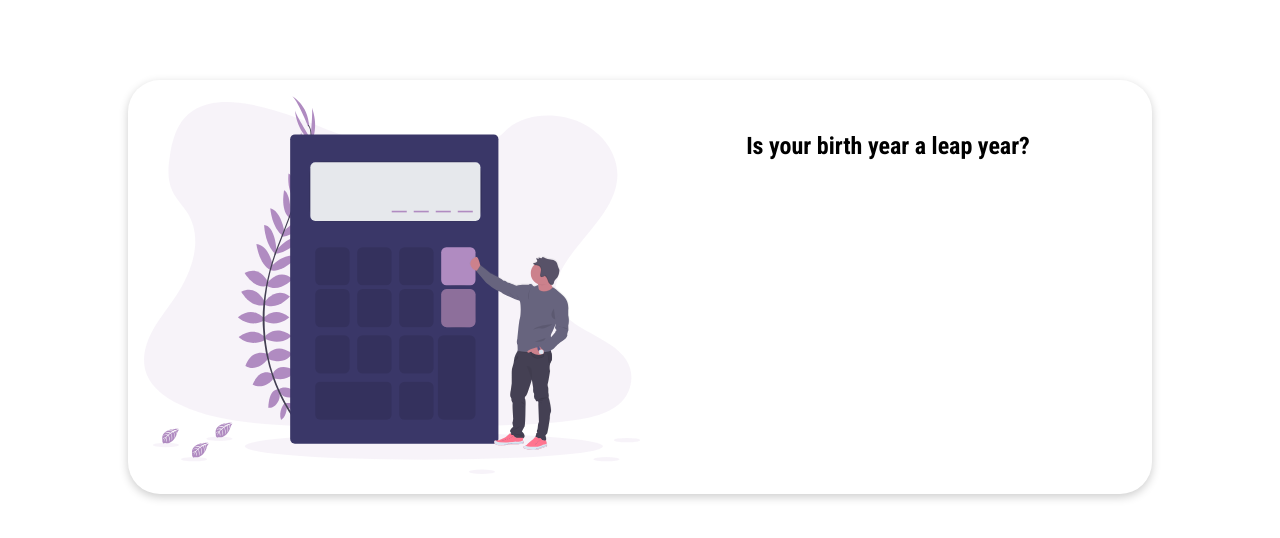
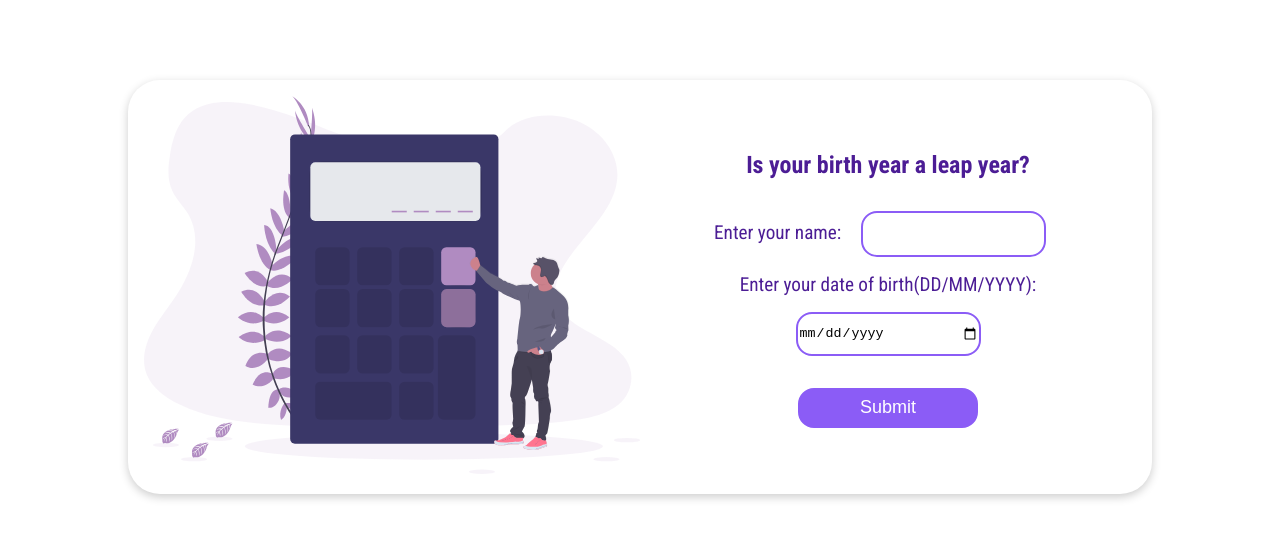
Before and after one commit to divyangana98/leap-year-gui, a plain HTML site: page index.html in a window 1280 px wide. Drawn offline with Linux system fonts and the light colour scheme.

Commit message:
Added input fields and style

```diff
--- a/index.html
+++ b/index.html
@@ -16,7 +16,22 @@
             </div>
             <div id="right">
                 <div>
-                <h1>Is your birth year a leap year?</h1>
+                    <h1>Is your birth year a leap year?</h1>
+                    <!-- <label id="name">Enter your name</label> -->
+                    <div class="input-div">
+                        <label id="name">Enter your name:</label>
+                        <input type="text" name="userName" class="name-input" id="username">
+                    </div>
+                    <div class="input-div">
+                        <label id="name">Enter your date of birth(DD/MM/YYYY):</label>
+                        <input type="date"  name="dob" class="dob-input" id="dob">
+                    </div>
+                    <div class="button">
+                        <button id="btn-submit">Submit</button>
+                    </div>
+                    <!-- <div class="output">
+                        <p><span id="output-username"></span>Your birthday is a leap year</p>
+                    </div> -->
                 </div>
             </div>
         </section>
--- a/style.css
+++ b/style.css
@@ -1,8 +1,14 @@
 @import url('https://fonts.googleapis.com/css2?family=Roboto+Condensed:wght@400;700&display=swap');
+
+:root {
+    --text-color:#4C1D95;
+    --box-color:#8B5CF6;
+}
 
 body{
     font-family: 'Roboto Condensed', sans-serif;
     margin:0px;
+    color: var(--text-color);
 }
 
 section div {
@@ -11,40 +17,82 @@ section div {
 
 #container {
     display: flex;
-    /* max-height:100%;
-    max-width: 100%; */
-    width:80%;
+     width:80%;
     margin: auto;
     margin-top: 5rem;
     box-shadow: 0 3px 10px rgb(0 0 0 / 0.2);
     border-radius: 2rem;
+    flex-wrap: wrap;
 
 
 }
  #left{
     max-width: 500px;
     width: 500px;
-    /* box-shadow: 0 3px 10px rgb(0 0 0 / 0.2);
-    border-radius: 2rem; */
     height:auto;
-    /* overflow:hidden; */
+
 }
 
 img {
     width:500px;
-
     padding:1rem;
     max-width: 100%;
     max-height: 100%;
 }
 #right{
    padding:0rem 1rem 1rem 1rem;
-
+   place-content: center;
 
 }
 
 #right h1{
     text-align: center;
-    padding: 2rem;
+    padding: 1rem;
+    margin-bottom: 0px;
 
 }
+#name{
+    font-size: larger;
+    /* font-weight:bold; */
+
+}
+.input-div{
+    text-align: center;
+}
+
+.name-input {
+    text-align: center;
+    margin: 1rem;
+    border: 2px solid var(--box-color);
+    border-radius: 1rem;
+    height:5vh;
+}
+.dob-input {
+    margin: 1rem;
+    border: 2px solid var(--box-color);
+    border-radius: 1rem;
+    height:5vh;
+    width:180px;
+}
+
+.button {
+    text-align: center;
+}
+
+#btn-submit{
+    margin: 1rem;
+    border: 2px solid var(--box-color);
+    border-radius: 1rem;
+    height:5vh;
+    width:180px;
+    background-color: var(--box-color);
+    color:white;
+    font-size: large;
+}
+
+.output{
+    text-align: center;
+    font-size: larger;
+    font-weight: bold;
+    color:var(--text-color);
+}
```
